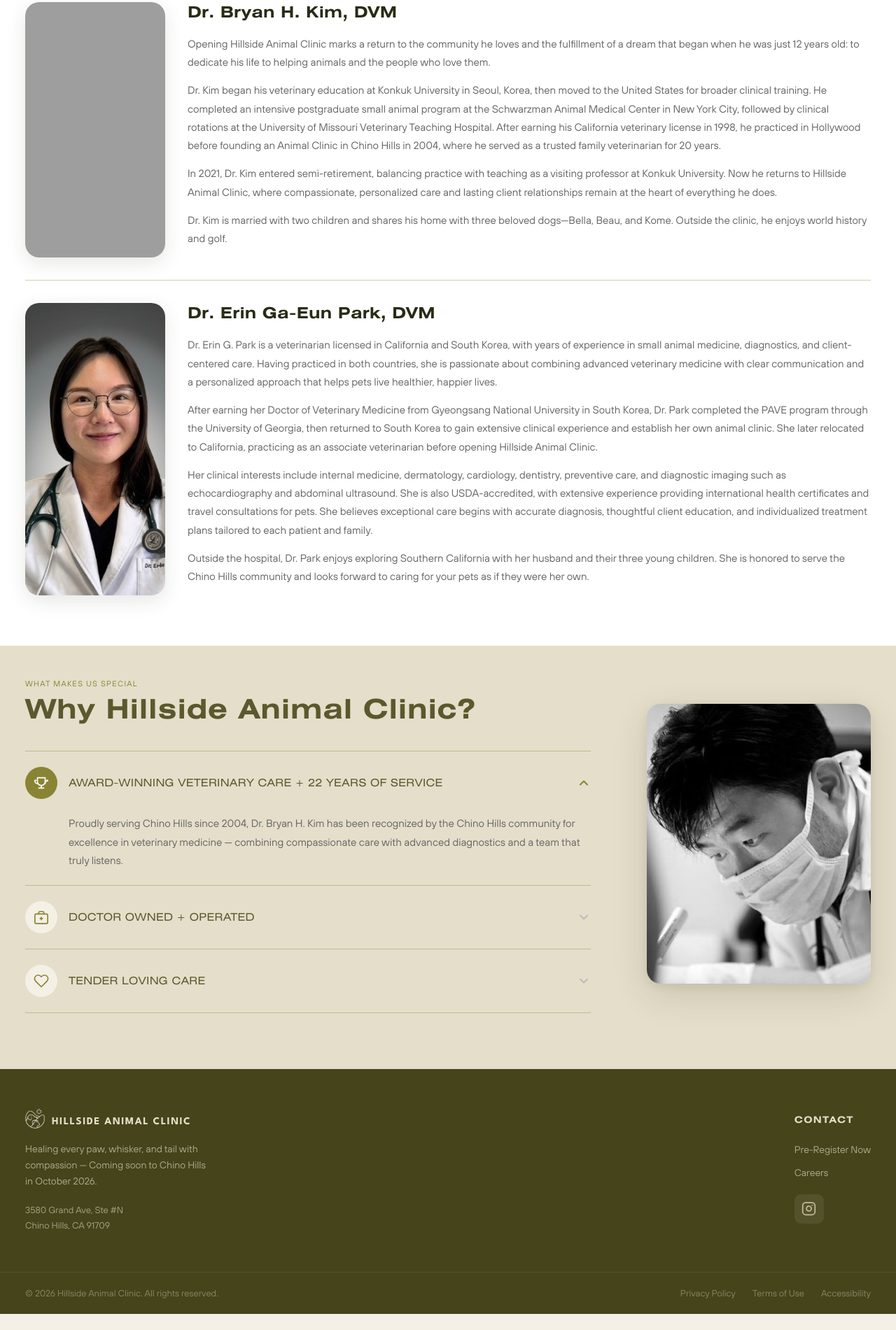
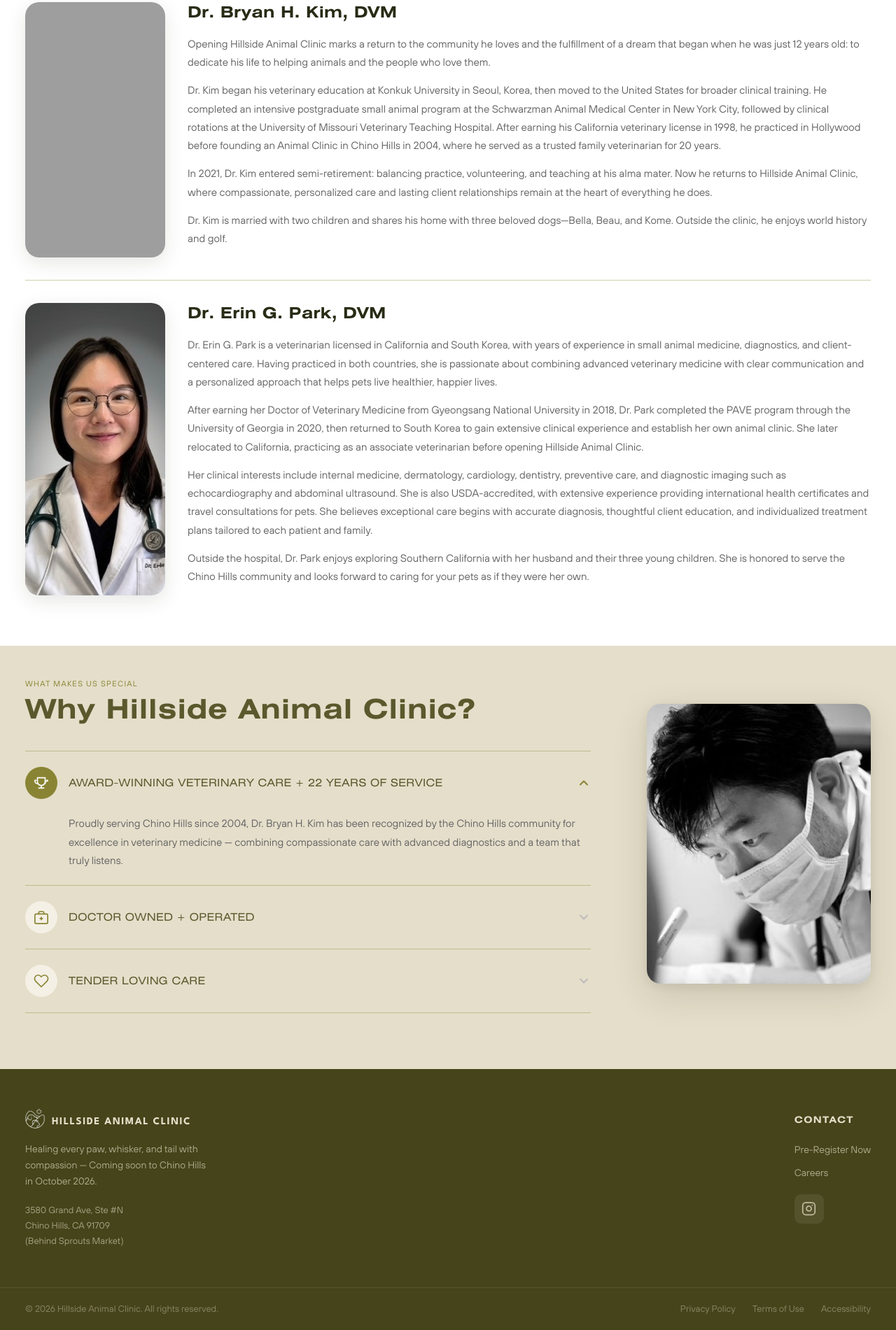
Before and after one commit to onacpg/hillside-website, a website: page about.html in a window 1280 px wide. Shown: the part 559-2460 px from the top of the page at 70% size. Before the commit the page ends 2437 px from the top, so only its background shows below. Drawn offline with nearby package versions, Linux system fonts and the light colour scheme; grey boxes are pictures that could not be loaded.

Commit message:
Fix hero promo image cropping and update Dr. Kim/Park bio details
- Switch hero carousel image to object-fit: contain with matching
  background so the pre-registration promo graphic never gets cropped
  on any screen size.
- Update Dr. Kim's semi-retirement sentence and standardize Dr. Park's
  name to "Dr. Erin G. Park" across the site.
- Add graduation/PAVE program years to Dr. Park's bio.
- Add "(Behind Sprouts Market)" landmark note next to the clinic
  address in the homepage contact card, map pin, and site-wide footer.

```diff
--- a/about.html
+++ b/about.html
@@ -12,16 +12,16 @@
   <link rel="icon" type="image/png" sizes="512x512" href="brand_assets/favicon-512.png" />
   <link rel="apple-touch-icon" sizes="180x180" href="brand_assets/apple-touch-icon.png" />
   <link rel="canonical" href="https://hillside-vets.com/about.html" />
-  <meta name="description" content="Meet Dr. Bryan Kim and Dr. Erin Park, the vet-owners behind Hillside Animal Clinic in Chino Hills, CA, bringing compassionate, personalized care to every pet." />
+  <meta name="description" content="Meet Dr. Bryan Kim and Dr. Erin G. Park, the vet-owners behind Hillside Animal Clinic in Chino Hills, CA, bringing compassionate, personalized care to every pet." />
   <meta property="og:type" content="website" />
   <meta property="og:title" content="About Us | Hillside Animal Clinic, Veterinarian in Chino Hills, CA" />
-  <meta property="og:description" content="Meet Dr. Bryan Kim and Dr. Erin Park, the vet-owners behind Hillside Animal Clinic in Chino Hills, CA, bringing compassionate, personalized care to every pet." />
+  <meta property="og:description" content="Meet Dr. Bryan Kim and Dr. Erin G. Park, the vet-owners behind Hillside Animal Clinic in Chino Hills, CA, bringing compassionate, personalized care to every pet." />
   <meta property="og:image" content="https://hillside-vets.com/brand_assets/og-image-logo.png" />
   <meta property="og:url" content="https://hillside-vets.com/about.html" />
   <meta property="og:site_name" content="Hillside Animal Clinic" />
   <meta name="twitter:card" content="summary_large_image" />
   <meta name="twitter:title" content="About Us | Hillside Animal Clinic, Veterinarian in Chino Hills, CA" />
-  <meta name="twitter:description" content="Meet Dr. Bryan Kim and Dr. Erin Park, the vet-owners behind Hillside Animal Clinic in Chino Hills, CA, bringing compassionate, personalized care to every pet." />
+  <meta name="twitter:description" content="Meet Dr. Bryan Kim and Dr. Erin G. Park, the vet-owners behind Hillside Animal Clinic in Chino Hills, CA, bringing compassionate, personalized care to every pet." />
   <meta name="twitter:image" content="https://hillside-vets.com/brand_assets/og-image-logo.png" />
   <script type="application/ld+json">
   {
@@ -1018,17 +1018,17 @@
         <h3>Dr. Bryan H. Kim, DVM</h3>
         <p>Opening Hillside Animal Clinic marks a return to the community he loves and the fulfillment of a dream that began when he was just 12 years old: to dedicate his life to helping animals and the people who love them.</p>
         <p>Dr. Kim began his veterinary education at Konkuk University in Seoul, Korea, then moved to the United States for broader clinical training. He completed an intensive postgraduate small animal program at the Schwarzman Animal Medical Center in New York City, followed by clinical rotations at the University of Missouri Veterinary Teaching Hospital. After earning his California veterinary license in 1998, he practiced in Hollywood before founding an Animal Clinic in Chino Hills in 2004, where he served as a trusted family veterinarian for 20 years.</p>
-        <p>In 2021, Dr. Kim entered semi-retirement, balancing practice with teaching as a visiting professor at Konkuk University. Now he returns to Hillside Animal Clinic, where compassionate, personalized care and lasting client relationships remain at the heart of everything he does.</p>
+        <p>In 2021, Dr. Kim entered semi-retirement: balancing practice, volunteering, and teaching at his alma mater. Now he returns to Hillside Animal Clinic, where compassionate, personalized care and lasting client relationships remain at the heart of everything he does.</p>
         <p>Dr. Kim is married with two children and shares his home with three beloved dogs&mdash;Bella, Beau, and Kome. Outside the clinic, he enjoys world history and golf.</p>
       </div>
     </div>
 
     <div class="doctor-bio" id="dr-park">
-      <img src="brand_assets/Erin-Edit-3.jpg" alt="Dr. Erin Park" class="doctor-bio-photo" />
+      <img src="brand_assets/Erin-Edit-3.jpg" alt="Dr. Erin G. Park" class="doctor-bio-photo" />
       <div class="doctor-bio-content">
-        <h3>Dr. Erin Ga-Eun Park, DVM</h3>
+        <h3>Dr. Erin G. Park, DVM</h3>
         <p>Dr. Erin G. Park is a veterinarian licensed in California and South Korea, with years of experience in small animal medicine, diagnostics, and client-centered care. Having practiced in both countries, she is passionate about combining advanced veterinary medicine with clear communication and a personalized approach that helps pets live healthier, happier lives.</p>
-        <p>After earning her Doctor of Veterinary Medicine from Gyeongsang National University in South Korea, Dr. Park completed the PAVE program through the University of Georgia, then returned to South Korea to gain extensive clinical experience and establish her own animal clinic. She later relocated to California, practicing as an associate veterinarian before opening Hillside Animal Clinic.</p>
+        <p>After earning her Doctor of Veterinary Medicine from Gyeongsang National University in 2018, Dr. Park completed the PAVE program through the University of Georgia in 2020, then returned to South Korea to gain extensive clinical experience and establish her own animal clinic. She later relocated to California, practicing as an associate veterinarian before opening Hillside Animal Clinic.</p>
         <p>Her clinical interests include internal medicine, dermatology, cardiology, dentistry, preventive care, and diagnostic imaging such as echocardiography and abdominal ultrasound. She is also USDA-accredited, with extensive experience providing international health certificates and travel consultations for pets. She believes exceptional care begins with accurate diagnosis, thoughtful client education, and individualized treatment plans tailored to each patient and family.</p>
         <p>Outside the hospital, Dr. Park enjoys exploring Southern California with her husband and their three young children. She is honored to serve the Chino Hills community and looks forward to caring for your pets as if they were her own.</p>
       </div>
@@ -1116,7 +1116,7 @@
         <span class="footer-clinic-name">Hillside Animal Clinic</span>
       </div>
       <p class="footer-tagline">Healing every paw, whisker, and tail with compassion &mdash; Coming soon to Chino Hills in October 2026.</p>
-      <p class="footer-addr">3580 Grand Ave, Ste #N<br>Chino Hills, CA 91709</p>
+      <p class="footer-addr">3580 Grand Ave, Ste #N<br>Chino Hills, CA 91709<br>(Behind Sprouts Market)</p>
     </div>
 
 <!-- PRE-LAUNCH MODE: restore this Hours column when the clinic opens
```
Also changed, not shown: accessibility.html (+1 -1 lines), careers.html (+1 -1 lines), index.html (+7 -6 lines), pre-register.html (+1 -1 lines), privacy-policy.html (+1 -1 lines), terms-of-use.html (+1 -1 lines), thank-you.html (+1 -1 lines), usda-travel.html (+1 -1 lines).
